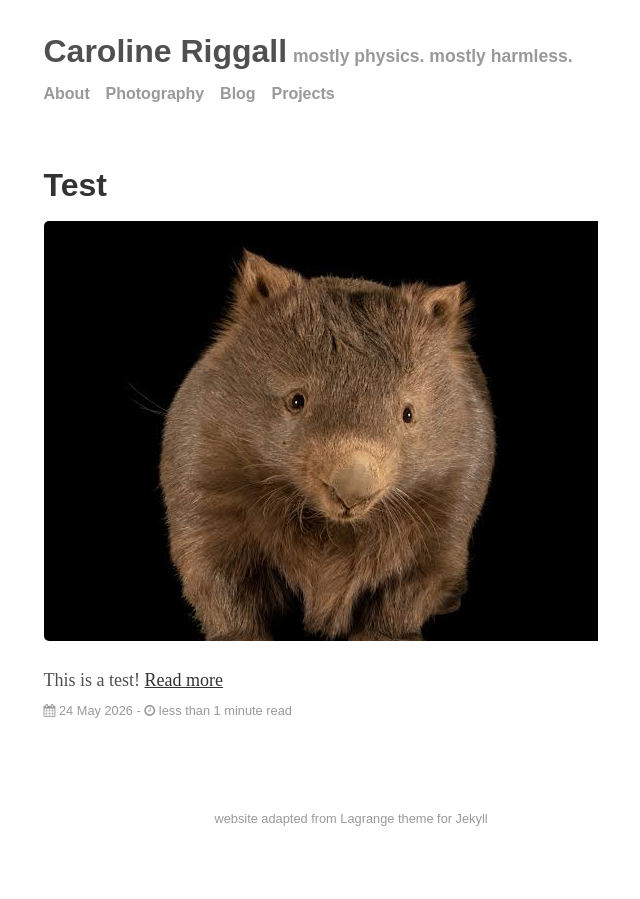
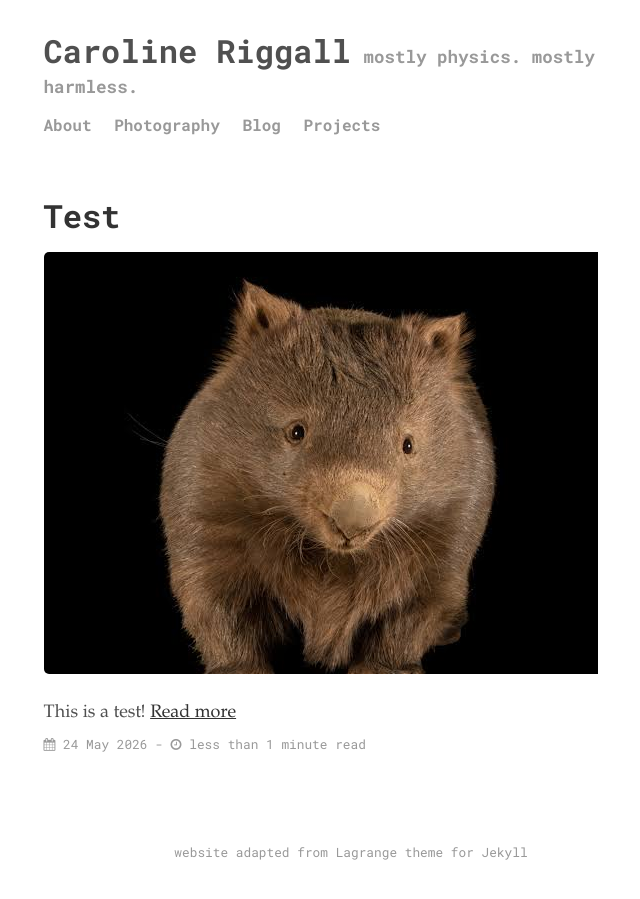
Before and after one commit to criggall/criggall.github.io, a Jekyll site: the page built from index.html, in a window 1280 px wide. Shown: the whole page, without its empty margins (289-929 px from the left). Built offline with Jekyll 4.4.1, drawn with Linux system fonts in a browser that asks for light colours; the list of posts is cut into pages by our own code.

Commit message:
More font experiments

```diff
--- a/_includes/head.html
+++ b/_includes/head.html
@@ -19,6 +19,9 @@
   <link rel="stylesheet" href="https://fonts.googleapis.com/css?family=Source+Code+Pro">
   <link rel="stylesheet" href="https://fonts.googleapis.com/css?family=Quattrocento+Sans">
   <link rel="stylesheet" href="https://cdnjs.cloudflare.com/ajax/libs/font-awesome/4.7.0/css/font-awesome.min.css">
+  <link rel="preconnect" href="https://fonts.googleapis.com">
+  <link rel="preconnect" href="https://fonts.gstatic.com" crossorigin>
+  <link href="https://fonts.googleapis.com/css2?family=Roboto+Mono:wght@400;700&display=swap" rel="stylesheet">
   <script type="text/javascript" async
     src="https://cdnjs.cloudflare.com/ajax/libs/mathjax/2.7.5/MathJax.js?config=TeX-MML-AM_CHTML">
     MathJax.Hub.Config({
--- a/assets/css/main.scss
+++ b/assets/css/main.scss
@@ -5,8 +5,8 @@
 // $serif-font-family:      "PT Serif", Georgia, "Times New Roman", serif;
 // $code-font-family:       "Source Code Pro", monospace;
 
-$sans-serif-font-family: sans-serif;
-$serif-font-family:      serif;
+$sans-serif-font-family: "Roboto Mono", Menlo, sans-serif;
+$serif-font-family:      Palatino, serif;
 $code-font-family:       monospace;
 
 $body-color:             #505050;
```
